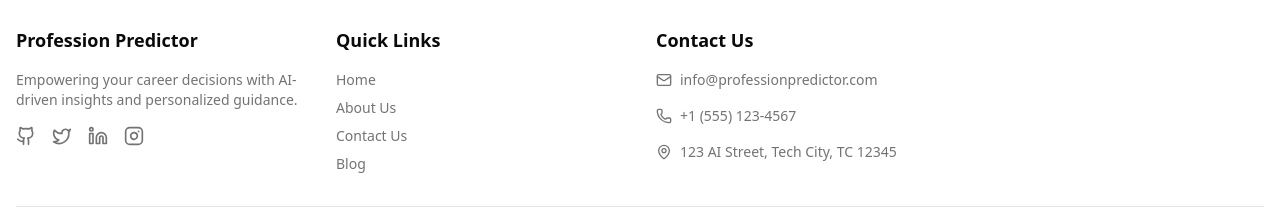
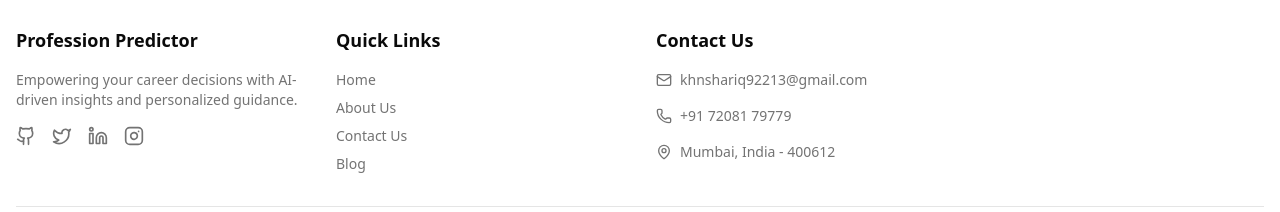
Before and after one commit to Jayeshdalvi18/Profession-Predictor, a Next.js app: page / in a window 1280 px wide. Shown: the part 1378-1590 px from the top of the page. Built offline with nearby package versions, Linux system fonts and the light colour scheme; no server answers.

Commit message:
minor change

```diff
--- a/src/app/components/Footer.tsx
+++ b/src/app/components/Footer.tsx
@@ -82,15 +82,15 @@ export default function Footer() {
             <h3 className="text-lg font-semibold">Contact Us</h3>
             <div className="flex items-center space-x-2 text-sm text-muted-foreground">
               <Mail className="h-4 w-4" />
-              <span>info@professionpredictor.com</span>
+              <span>khnshariq92213@gmail.com</span>
             </div>
             <div className="flex items-center space-x-2 text-sm text-muted-foreground">
               <Phone className="h-4 w-4" />
-              <span>+1 (555) 123-4567</span>
+              <span>+91 72081 79779</span>
             </div>
             <div className="flex items-center space-x-2 text-sm text-muted-foreground">
               <MapPin className="h-4 w-4" />
-              <span>123 AI Street, Tech City, TC 12345</span>
+              <span>Mumbai, India - 400612</span>
             </div>
           </div>
         </div>
```
